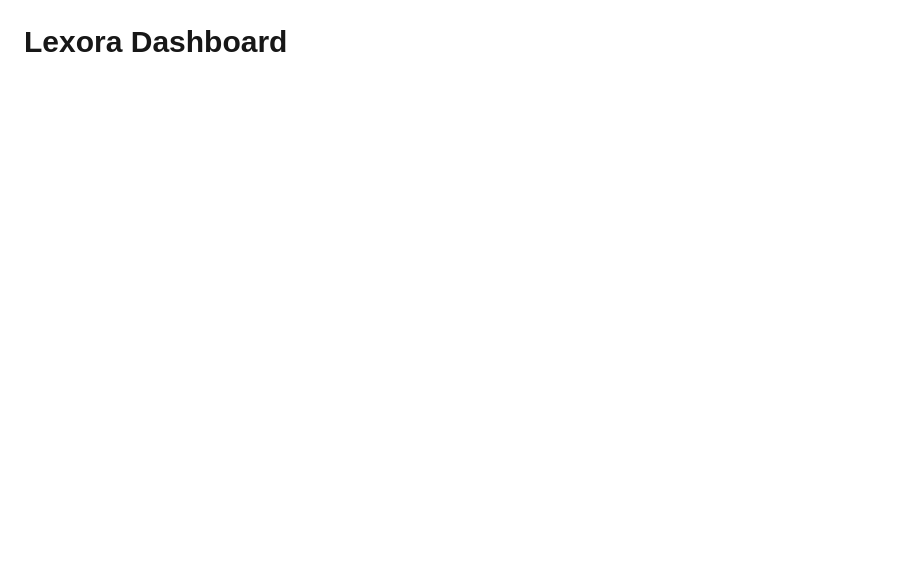
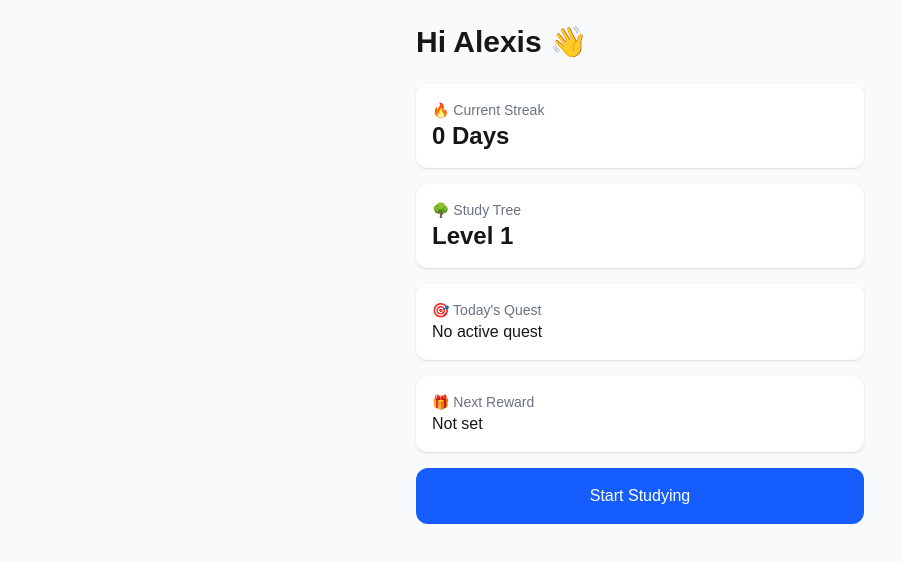
Before and after one commit to uraiwank/lexora, a Next.js app: page /dashboard in a window 1280 px wide. Shown: the top 562 px of the page, without its empty margins (0-901 px from the left). Built offline with nearby package versions, Linux system fonts and the light colour scheme.

Commit message:
Add onboarding role selection

```diff
--- a/src/app/dashboard/page.tsx
+++ b/src/app/dashboard/page.tsx
@@ -1,9 +1,49 @@
 export default function DashboardPage() {
   return (
-    <main className="p-6">
-      <h1 className="text-3xl font-bold">
-        Lexora Dashboard
-      </h1>
+    <main className="min-h-screen bg-slate-50 p-6">
+      <div className="max-w-md mx-auto">
+        <h1 className="text-3xl font-bold">
+          Hi Alexis 👋
+        </h1>
+
+        <div className="mt-6 space-y-4">
+          <div className="bg-white rounded-xl p-4 shadow">
+            <p className="text-sm text-gray-500">
+              🔥 Current Streak
+            </p>
+            <p className="text-2xl font-bold">
+              0 Days
+            </p>
+          </div>
+
+          <div className="bg-white rounded-xl p-4 shadow">
+            <p className="text-sm text-gray-500">
+              🌳 Study Tree
+            </p>
+            <p className="text-2xl font-bold">
+              Level 1
+            </p>
+          </div>
+
+          <div className="bg-white rounded-xl p-4 shadow">
+            <p className="text-sm text-gray-500">
+              🎯 Today's Quest
+            </p>
+            <p>No active quest</p>
+          </div>
+
+          <div className="bg-white rounded-xl p-4 shadow">
+            <p className="text-sm text-gray-500">
+              🎁 Next Reward
+            </p>
+            <p>Not set</p>
+          </div>
+
+          <button className="w-full bg-blue-600 text-white rounded-xl py-4">
+            Start Studying
+          </button>
+        </div>
+      </div>
     </main>
   );
 }
```
